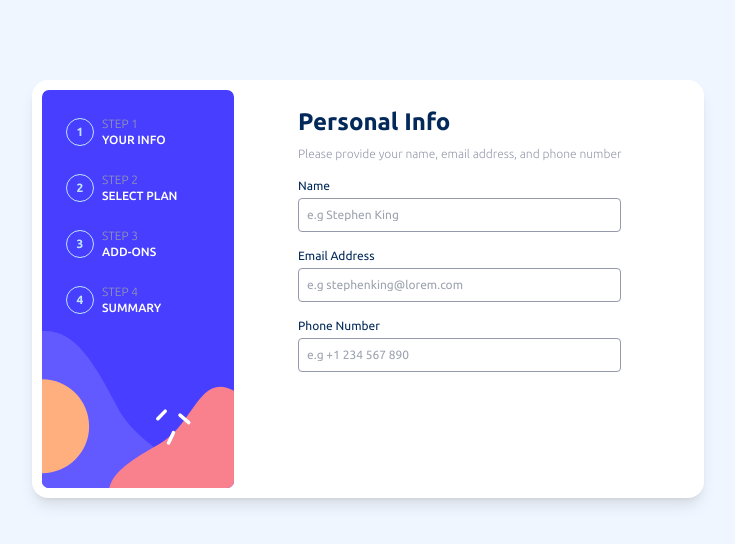
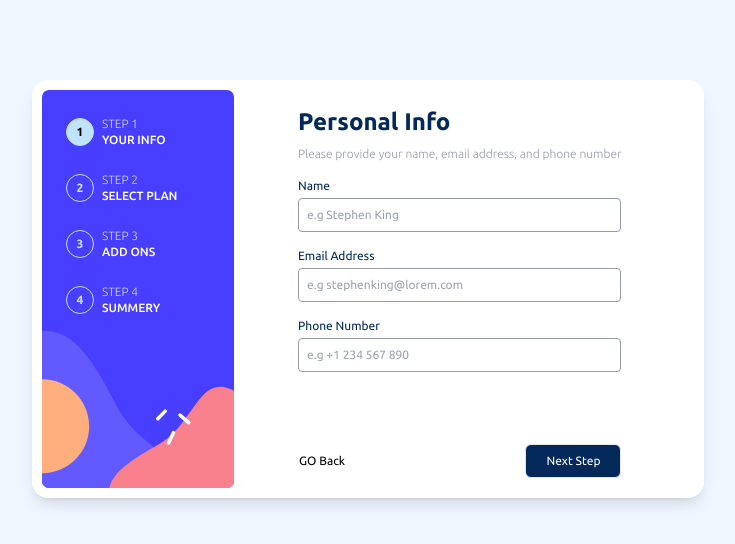
Before and after one commit to akojha556/multi-step-form, a Next.js app: page / in a window 1280 px wide. Shown: the top 544 px of the page, without its empty margins (272-1007 px from the left). Built offline with nearby package versions, Linux system fonts and the light colour scheme.

Commit message:
Prev button add and functionality in button add

```diff
--- /dev/null
+++ b/app/components/SelectPlanForm.js
@@ -0,0 +1,15 @@
+import React from "react";
+
+const SelectPlanForm = () => {
+     return (
+          <div className="p-4 px-16 text-marine-blue text-xs border">
+               <h1 className="text-marine-blue text-2xl font-bold mb-2">Select your plan</h1>
+               <p className="text-cool-gray font-light mb-4">You have the option of monthly or yearly billing.</p>
+               <div>
+
+               </div>
+          </div>
+     )
+}
+
+export default SelectPlanForm;
--- a/app/components/step.js
+++ b/app/components/step.js
@@ -1,11 +1,12 @@
 import React from "react";
 
 const Step = (props) => {
+
      return (
           <div className="flex items-center ml-6 mt-6 text-xs">
-               <p className="flex justify-center items-center w-7 h-7 rounded-full mr-2 font-semibold border-light-blue border text-light-blue active:bg-light-blue">{props.itemNo}</p>
+               <p className="flex justify-center items-center w-7 h-7 rounded-full mr-2 font-semibold border-light-blue border text-light-blue">{props.itemNo}</p>
                <div>
-                    <p className="text-cool-gray font-light">STEP {props.itemNo}</p>
+                    <p className="text-light-gray font-light">STEP {props.itemNo}</p>
                     <p className="font-medium text-white">{props.content}</p>
                </div>
           </div>
--- a/app/page.js
+++ b/app/page.js
@@ -1,21 +1,68 @@
-import React from "react";
-import Step from "./components/Step";
+"use client"
+import React, { useState } from "react";
 import PersonalInfoForm from "./components/PersonalInfoForm";
 
-const content = ["YOUR INFO", "SELECT PLAN", "ADD-ONS", "SUMMARY"];
+const Page = () => {
+  const [currentStep, setCurrentStep] = useState(1);
 
-const Page = () => {
+  const handleNextStep = () => {
+    if (currentStep < 4) {
+      setCurrentStep(currentStep + 1);
+    }
+  }
+
+  const handlePreviousSteps = () => {
+    if (currentStep > 1) {
+      setCurrentStep(currentStep - 1);
+    }
+  }
+
   return (
     <div className="flex relative rounded-2xl bg-white p-2.5 pr-0 shadow-lg my-20 mx-[19rem]">
       <div>
         <img className="w-48" src="./assets/images/bg-sidebar-desktop.svg" alt="Sidebar Bg" />
         <div className="absolute top-3">
-          {[1, 2, 3, 4].map((itemNo) =>
-            <Step key={itemNo} itemNo={itemNo} content={content[itemNo - 1]} />
-          )}
+          {/* Step 1 */}
+          <div className="flex items-center ml-6 mt-6 text-xs">
+            <p className={`flex justify-center items-center w-7 h-7 rounded-full mr-2 font-semibold border-light-blue ${currentStep === 1 ? "bg-light-blue text-black" : "text-light-blue"}  border`}>1</p>
+            <div>
+              <p className="text-light-gray font-light">STEP 1</p>
+              <p className="font-medium text-white">YOUR INFO</p>
+            </div>
+          </div>
+          {/* Step 2 */}
+          <div className="flex items-center ml-6 mt-6 text-xs">
+            <p className={`flex justify-center items-center w-7 h-7 rounded-full mr-2 font-semibold border-light-blue ${currentStep === 2 ? "bg-light-blue text-black" : "text-light-blue"}  border`}>2</p>
+            <div>
+              <p className="text-light-gray font-light">STEP 2</p>
+              <p className="font-medium text-white">SELECT PLAN</p>
+            </div>
+          </div>
+          {/* Step 3 */}
+          <div className="flex items-center ml-6 mt-6 text-xs">
+            <p className={`flex justify-center items-center w-7 h-7 rounded-full mr-2 font-semibold border-light-blue ${currentStep === 3 ? "bg-light-blue text-black" : "text-light-blue"}  border`}>3</p>
+            <div>
+              <p className="text-light-gray font-light">STEP 3</p>
+              <p className="font-medium text-white">ADD ONS</p>
+            </div>
+          </div>
+          {/* Step 4 */}
+          <div className="flex items-center ml-6 mt-6 text-xs">
+            <p className={`flex justify-center items-center w-7 h-7 rounded-full mr-2 font-semibold border-light-blue ${currentStep === 4 ? "bg-light-blue text-black" : "text-light-blue"}  border`}>4</p>
+            <div>
+              <p className="text-light-gray font-light">STEP 4</p>
+              <p className="font-medium text-white">SUMMERY</p>
+            </div>
+          </div>
         </div>
       </div>
-      <PersonalInfoForm />
+      <div>
+        <PersonalInfoForm />
+        <div className="flex px-10 justify-between items-center mt-10">
+          <button className="text-black text-xs w-24" onClick={handlePreviousSteps}>GO Back</button>
+          <button className="border rounded-md px-4 py-2 w-24 bg-marine-blue text-white text-xs mr-6" onClick={handleNextStep}>Next Step</button>
+        </div>
+      </div>
     </div>
   );
 }
```
